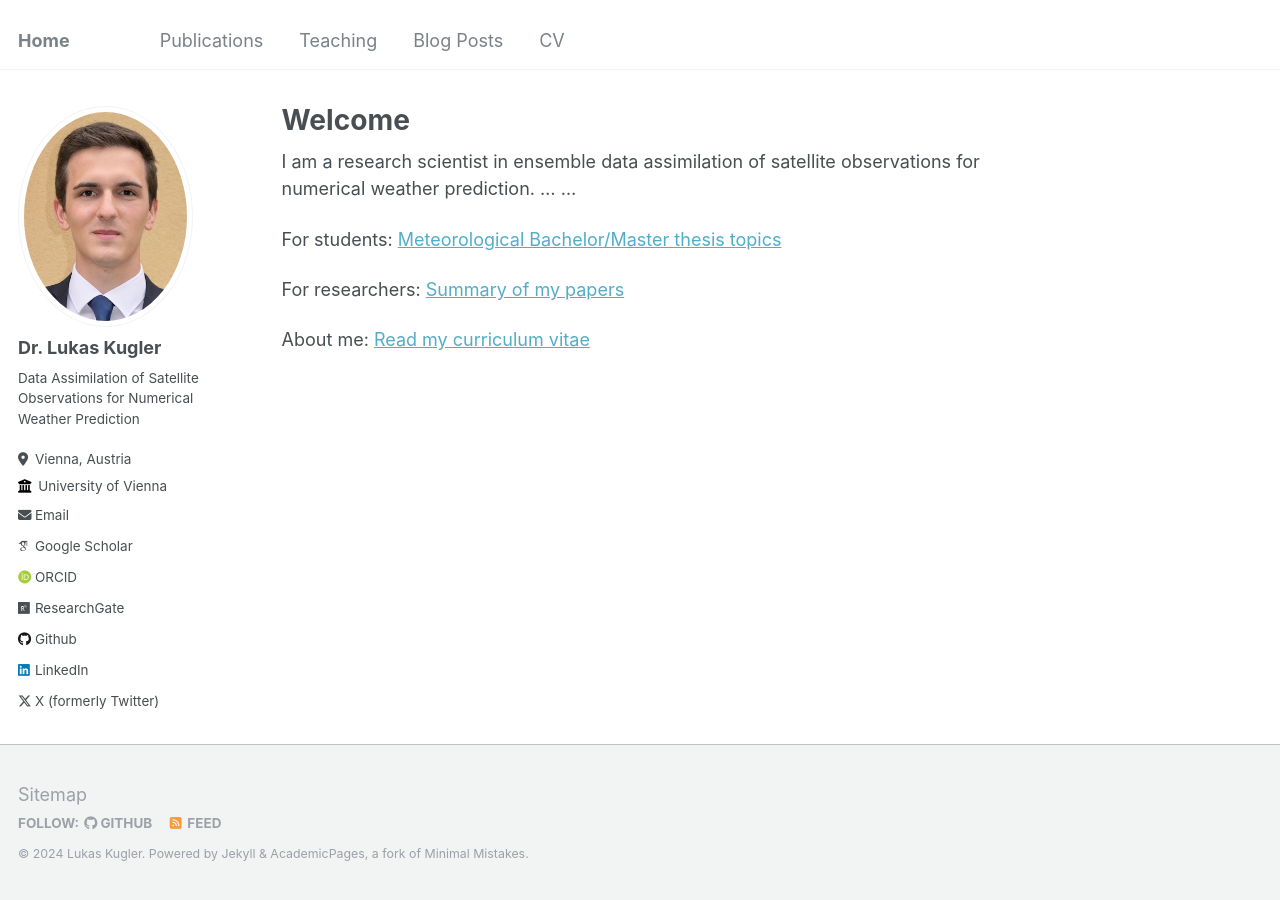
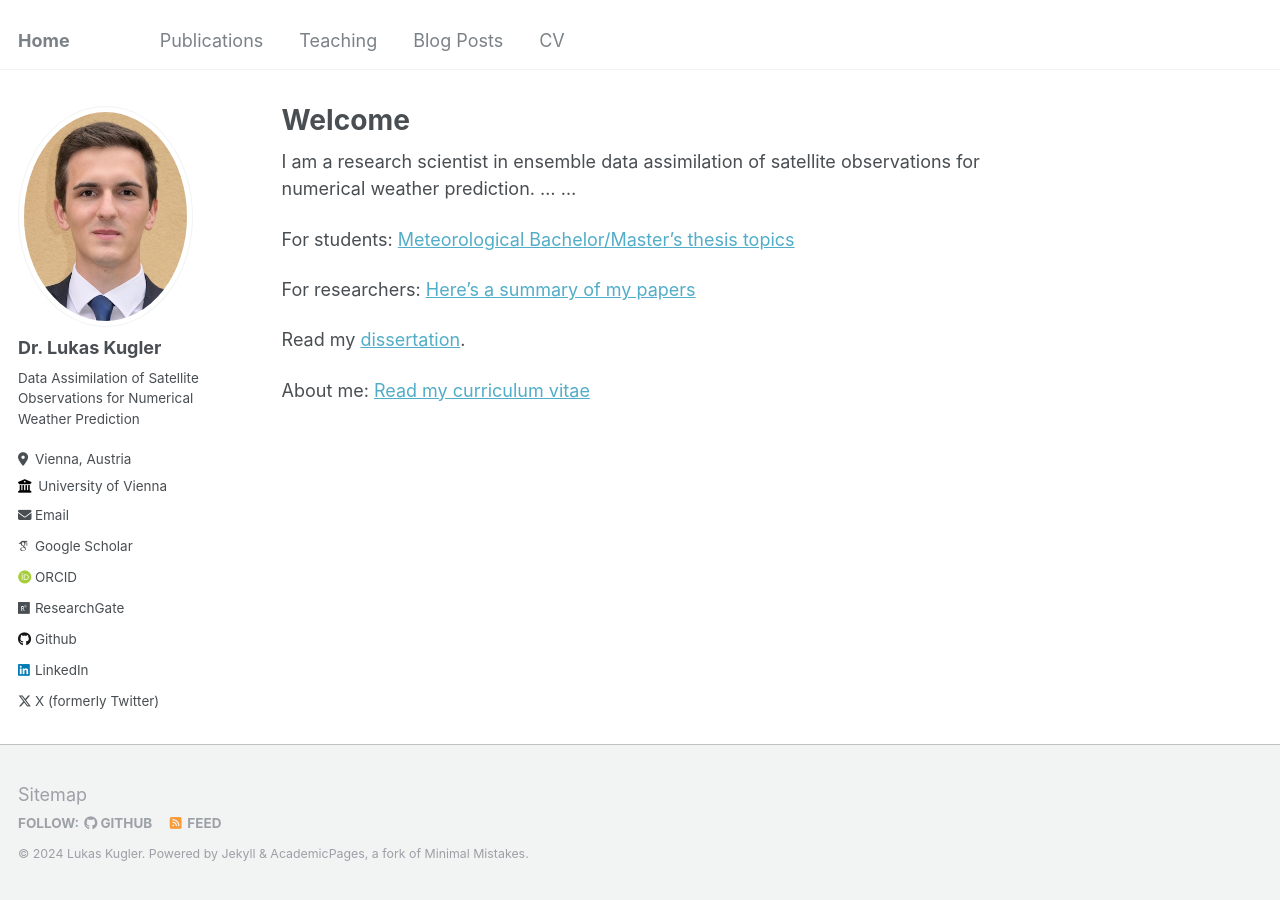
Before and after one commit to lkugler/lkugler.github.io, a Jekyll site: the page built from _pages/about.md, in a window 1280 px wide. Built offline with Jekyll 4.4.1, drawn with Linux system fonts in a browser that asks for light colours; some web fonts are replaced.

Commit message:
Update about.md

```diff
--- a/_pages/about.md
+++ b/_pages/about.md
@@ -11,8 +11,10 @@ I am a research scientist in ensemble data assimilation of satellite observation
 ...
 ...
 
-For students: [Meteorological Bachelor/Master thesis topics](https://lkugler.github.io/teaching)
+For students: [Meteorological Bachelor/Master's thesis topics](https://lkugler.github.io/teaching)
 
-For researchers: [Summary of my papers](https://lkugler.github.io/blog)
+For researchers: [Here's a summary of my papers](https://lkugler.github.io/blog)
+
+Read my [dissertation](https://lkugler.github.io/files/dissertation_kugler.pdf).
 
 About me: [Read my curriculum vitae](https://lkugler.github.io/cv)
```
